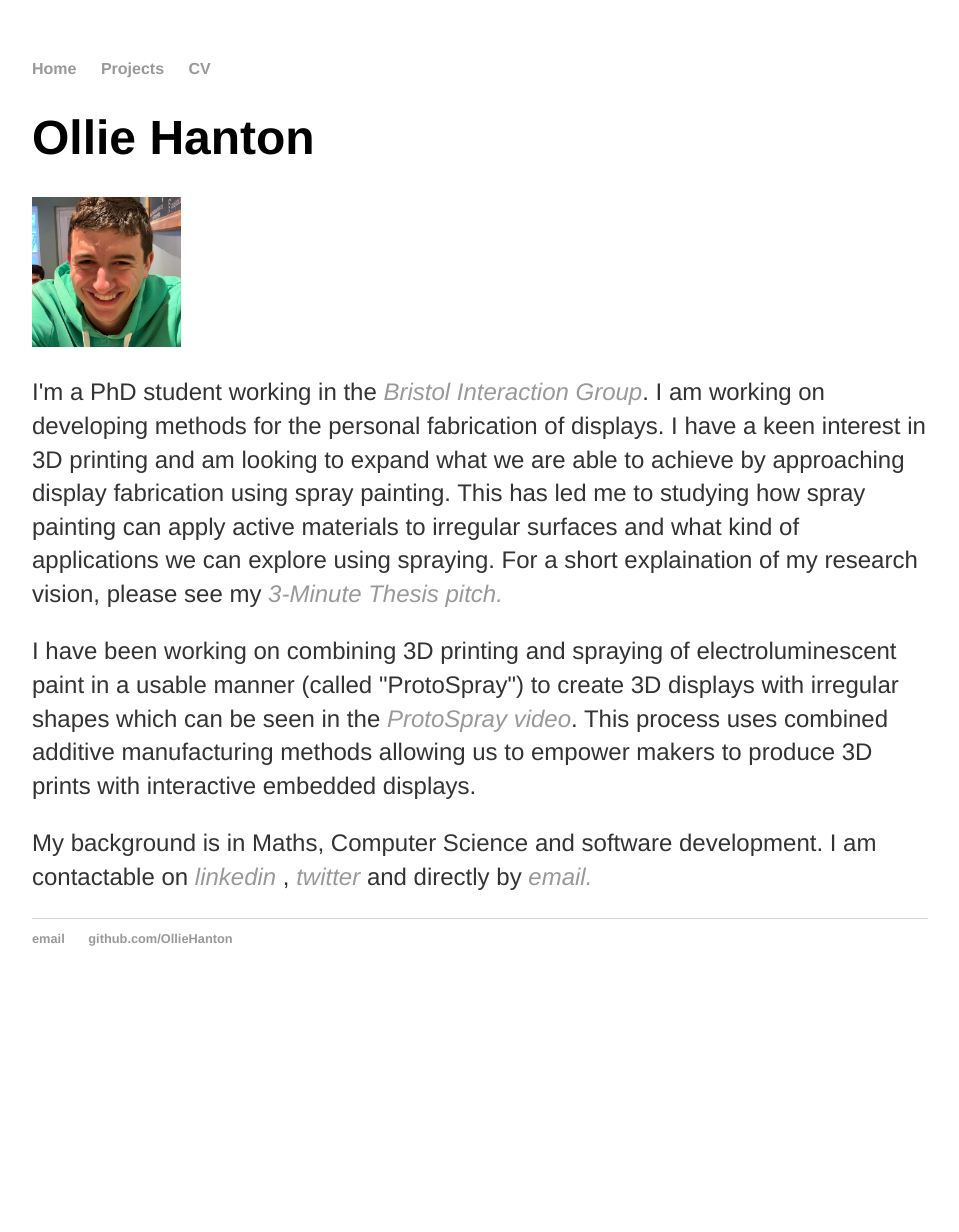
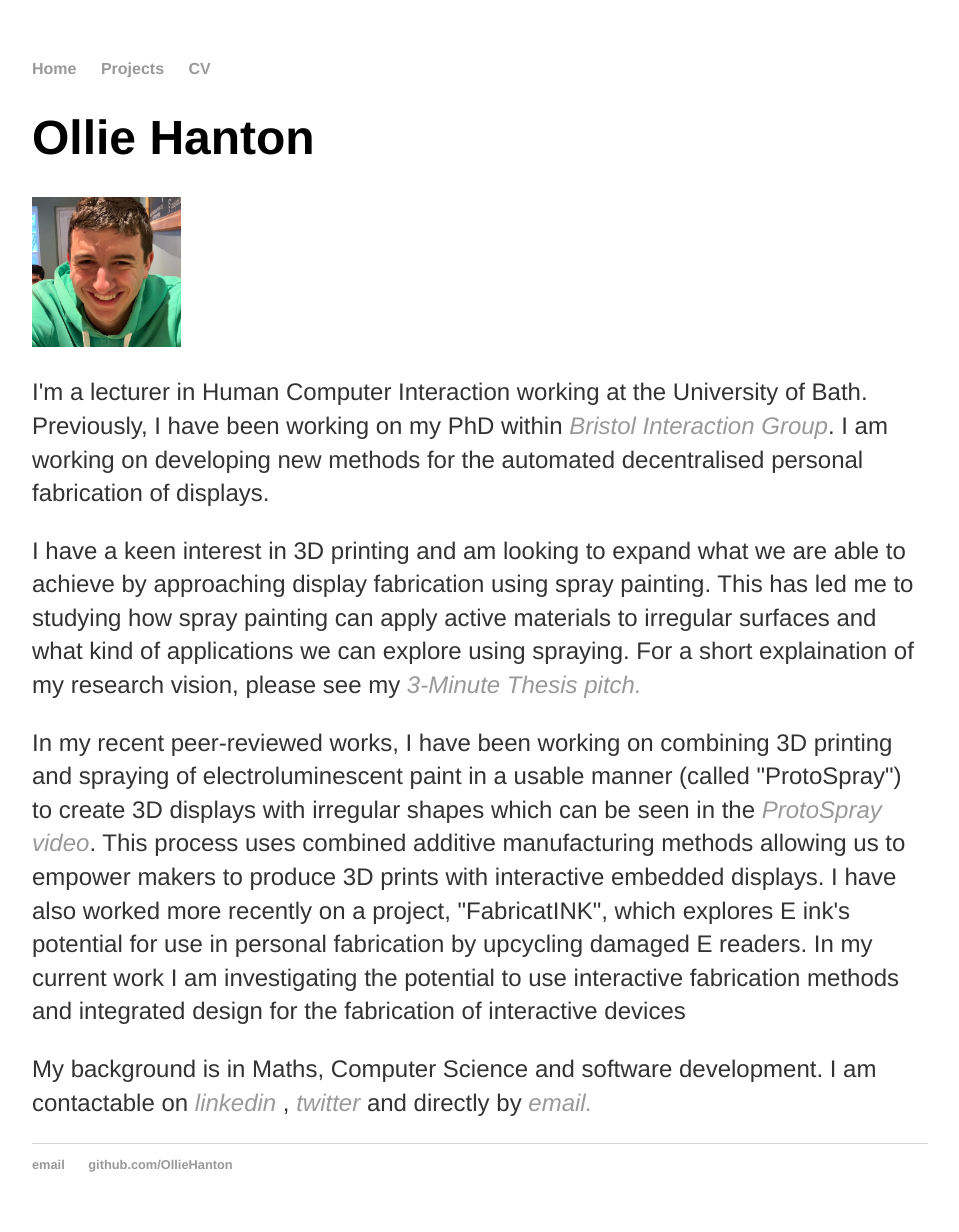
Before and after one commit to OllieHanton/olliehanton.github.io, a Jekyll site: the page built from index.html, in a window 1280 px wide. Shown: the whole page, without its empty margins (160-1119 px from the left). Built offline with Jekyll 4.4.1, drawn with Linux system fonts in a browser that asks for light colours; before the commit the page ends 1006 px from its top, so only the background shows below that.

Commit message:
Update index.html

```diff
--- a/index.html
+++ b/index.html
@@ -5,21 +5,25 @@ title: Ollie Hanton, PhD student
 <div class="blurb">
 	<h1>Ollie Hanton</h1>
 	<img src="/asset/olliehanton.jpg" alt="profile picture" height="150">
-	<p> I'm a PhD student working in the <a href="http://www.biglab.co.uk/people/"><em>Bristol Interaction Group</em></a>. I am working on developing methods for the
-		personal fabrication of displays.
-		I have a keen interest in 3D printing and am looking to expand what we are able to achieve by approaching display fabrication using spray painting.
+	<p> I'm a lecturer in Human Computer Interaction working at the University of Bath. Previously, I have been working on my PhD within <a href="http://www.biglab.co.uk/people/"><em>Bristol Interaction Group</em></a>.
+		I am working on developing new methods for the
+		automated decentralised personal fabrication of displays. </p>
+
+	<p> I have a keen interest in 3D printing and am looking to expand what we are able to achieve by approaching display fabrication using spray painting.
 		This has led me to studying how spray painting can apply active materials to irregular surfaces and what kind of applications we can explore using
 		spraying. For a short explaination of my research vision, please see my
 		<a href="https://www.youtube.com/watch?v=Zk6gxA97CXI&ab_channel=BristolDoctoralCollege%28BDC%29"><em>3-Minute Thesis pitch.</em></a> </p>
 
-		<p>I have been working on combining 3D printing and spraying of electroluminescent paint in a usable manner (called "ProtoSpray") to create 3D
+	<p> In my recent peer-reviewed works, I have been working on combining 3D printing and spraying of electroluminescent paint in a usable manner (called "ProtoSpray") to create 3D
 		displays with irregular shapes which can be seen in the <a href="https://www.youtube.com/watch?v=rM8d6jiQZ1w&ab_channel=BristolIGlab"><em>ProtoSpray video</em></a>.
-		This process uses combined additive manufacturing methods allowing us to empower makers to produce 3D prints with interactive embedded displays.</p>
+		This process uses combined additive manufacturing methods allowing us to empower makers to produce 3D prints with interactive embedded displays. I have also worked more recently on a
+		project, "FabricatINK", which explores E ink's potential for use in personal fabrication by upcycling damaged E readers. In my current work I am investigating the potential to use interactive fabrication methods
+		and integrated design for the fabrication of interactive devices</p>
 
-		<p>My background is in Maths, Computer Science and software development. I am contactable on
+	<p>My background is in Maths, Computer Science and software development. I am contactable on
 		<a href="https://uk.linkedin.com/in/oliver-hanton-187620a2"><em>linkedin</em></a>
 		, <a href="https://twitter.com/hanton_ollie"><em>twitter</em></a>
-		and directly by <a href="mailto:oh12660@bristol.ac.uk"><em>email.</em></a></p>
+		and directly by <a href="mailto:oliverpaulhanton@gmail.com"><em>email.</em></a></p>
 
 		<!--<a href="/about">Read more about my life...</a></p>-->
 </div><!-- /.blurb -->
```
